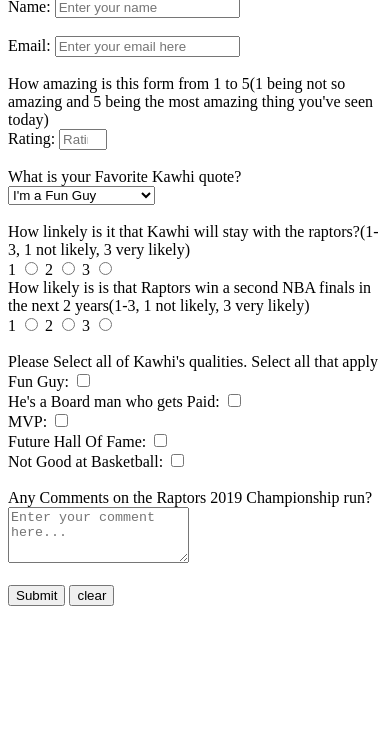
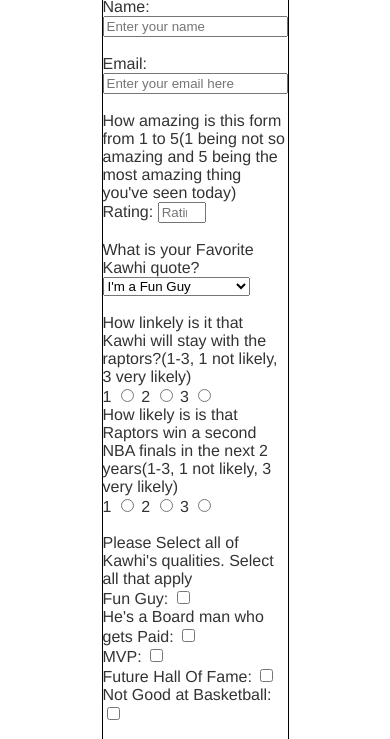
Before and after one commit to KenrickOliver/project2-surveyform, a plain HTML site: page index.html in a window 390 px wide. Shown: the part 190-929 px from the top of the page. Before the commit the page ends 844 px from the top, so only its background shows below. Drawn offline with Linux system fonts and the light colour scheme.

Commit message:
responsive css changes

```diff
--- a/index.html
+++ b/index.html
@@ -1,14 +1,19 @@
 <!DOCTYPE html>
-<html>
-<Head>
-<Title>Survey form</Title>
-
-</Head>
+<html lang="en">
+<head>
+    <meta charset="UTF-8">
+    <meta name="viewport" content="width=device-width, initial-scale=1.0">
+    <meta http-equiv="X-UA-Compatible" content="ie=edge">
+    <title>Survey Form</title>
+    <link rel = "stylesheet" type = "text/css" href = "style.css" />
+</head>
 
 <body>
+    <header>
         <h1 id="title">Super Special Survey Form</h1>
         <p id="description">This is a super special survey form that asks for super special information only</p><br />
-
+    </header>
+    <main id="main">
         <form id="survey-form">
             <label for="name-label">Name:</label>
             <input id="name" type="text" placeholder="Enter your name"><br /><br />
@@ -55,5 +60,6 @@
 
             <button id="submit" type="submit">Submit</button> <input type="reset" value="clear">
         </form>
+    </main>
 </body>
 </html>
--- /dev/null
+++ b/style.css
@@ -0,0 +1,14 @@
+.html,body{
+    font-family: Helvetica, sans-serif;
+    text-align: center;
+    min-width: 260px;
+    color:#333;
+  }
+
+  #survey-form {
+    border: 1px solid black;
+    text-align: left;
+    margin-left: 25%;
+    margin-right: 25%;
+    height: 80%;
+  }
```
Lines whose indentation alone changed are shown as unchanged.
